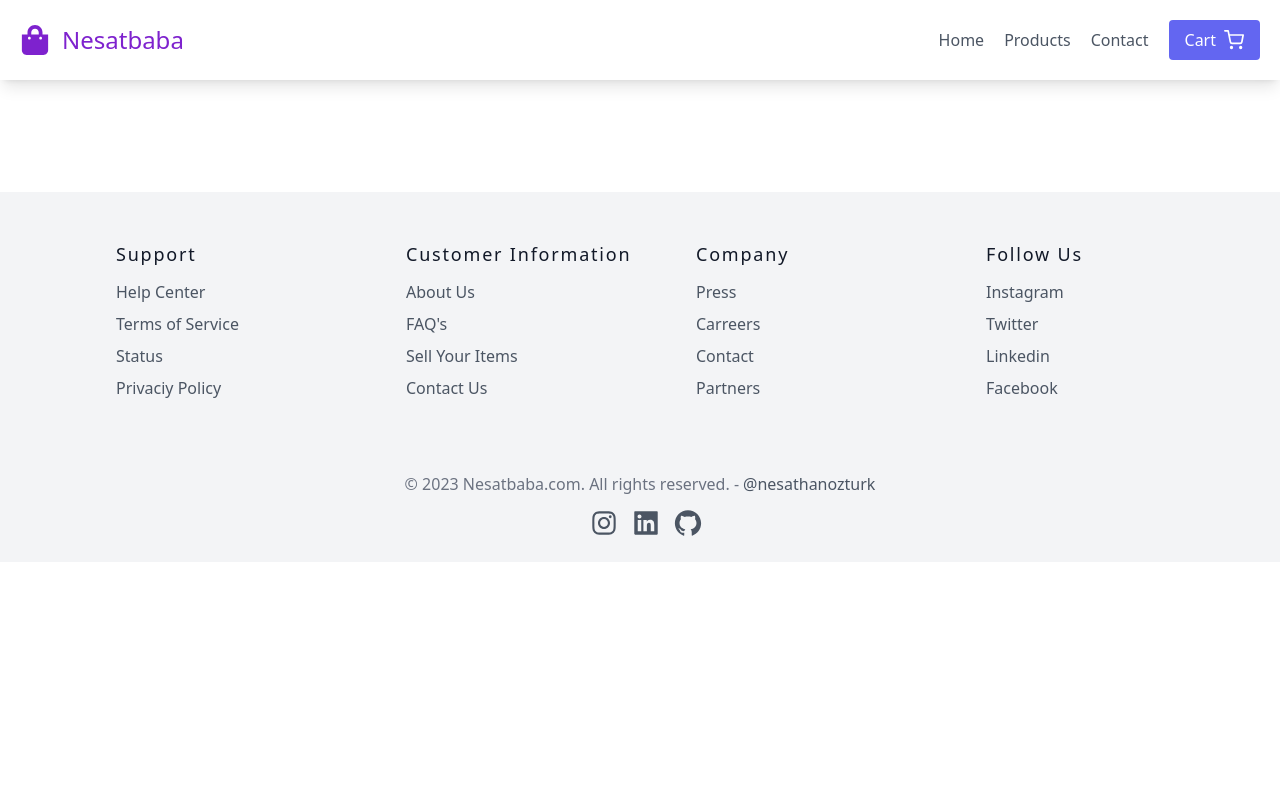
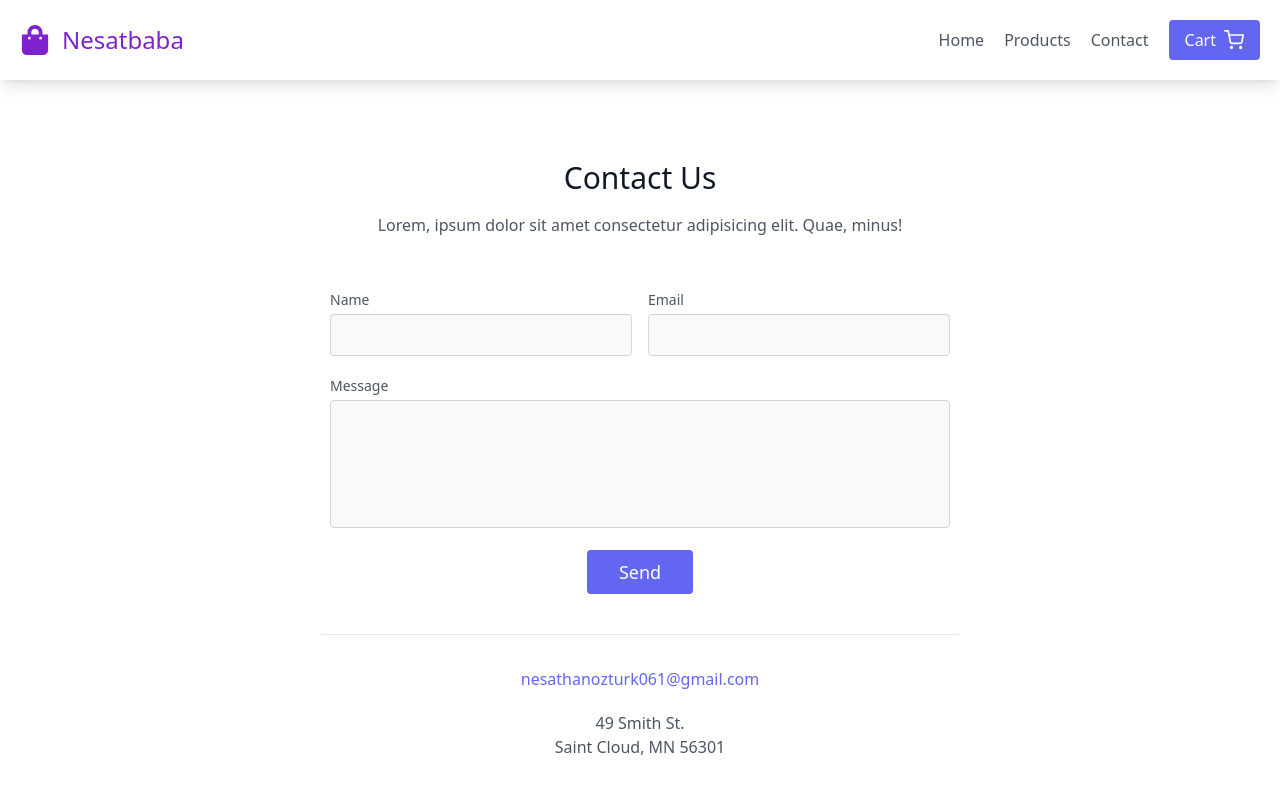
Before and after one commit to nesathanozturk/ozshop, a React (Create React App) app: page /contact in a window 1280 px wide. Shown: the top 800 px of the page. Built offline with nearby package versions, Linux system fonts and the light colour scheme.

Commit message:
style: edited contact

```diff
--- a/src/App.js
+++ b/src/App.js
@@ -1,6 +1,7 @@
 import { Routes, Route } from "react-router-dom";
 import Cart from "./pages/cart/Cart";
 import CategoryProducts from "./pages/category-products/CategoryProducts";
+import Contact from "./pages/contact/Contact";
 import Footer from "./components/footer/Footer";
 import Header from "./components/header/Header";
 import Home from "./pages/home/Home";
@@ -21,6 +22,7 @@
           path="/categories/:name/product/:id"
           element={<ProductDetail />}
         />
+        <Route path="/contact" exact element={<Contact />} />
         <Route path="/cart" element={<Cart />} />
       </Routes>
       <Footer />
--- a/src/pages/contact/Contact.jsx
+++ b/src/pages/contact/Contact.jsx
@@ -1,127 +1,82 @@
 const Contact = () => {
   return (
-    <section class="text-gray-600 body-font relative">
-      <div class="container px-5 py-24 mx-auto">
-        <div class="flex flex-col text-center w-full mb-12">
-          <h1 class="sm:text-3xl text-2xl font-medium title-font mb-4 text-gray-900">
+    <section className="text-gray-600 body-font relative">
+      <div className="container px-5 mt-20 mx-auto">
+        <div className="flex flex-col text-center w-full mb-12">
+          <h1 className="sm:text-3xl text-2xl font-medium title-font mb-4 text-gray-900">
             Contact Us
           </h1>
-          <p class="lg:w-2/3 mx-auto leading-relaxed text-base">
-            Whatever cardigan tote bag tumblr hexagon brooklyn asymmetrical
-            gentrify.
+          <p className="lg:w-2/3 mx-auto leading-relaxed text-base">
+            Lorem, ipsum dolor sit amet consectetur adipisicing elit. Quae,
+            minus!
           </p>
         </div>
-        <div class="lg:w-1/2 md:w-2/3 mx-auto">
-          <div class="flex flex-wrap -m-2">
-            <div class="p-2 w-1/2">
-              <div class="relative">
-                <label for="name" class="leading-7 text-sm text-gray-600">
+        <div className="lg:w-1/2 md:w-2/3 mx-auto">
+          <div className="flex flex-wrap -m-2">
+            <div className="p-2 w-1/2">
+              <div className="relative">
+                <label
+                  htmlFor="name"
+                  className="leading-7 text-sm text-gray-600"
+                >
                   Name
                 </label>
                 <input
                   type="text"
                   id="name"
                   name="name"
-                  class="w-full bg-gray-100 bg-opacity-50 rounded border border-gray-300 focus:border-indigo-500 focus:bg-white focus:ring-2 focus:ring-indigo-200 text-base outline-none text-gray-700 py-1 px-3 leading-8 transition-colors duration-200 ease-in-out"
+                  className="w-full bg-gray-100 bg-opacity-50 rounded border border-gray-300 focus:border-indigo-500 focus:bg-white focus:ring-2 focus:ring-indigo-200 text-base outline-none text-gray-700 py-1 px-3 leading-8 transition-colors duration-200 ease-in-out"
                 />
               </div>
             </div>
-            <div class="p-2 w-1/2">
-              <div class="relative">
-                <label for="email" class="leading-7 text-sm text-gray-600">
+            <div className="p-2 w-1/2">
+              <div className="relative">
+                <label
+                  htmlFor="email"
+                  className="leading-7 text-sm text-gray-600"
+                >
                   Email
                 </label>
                 <input
                   type="email"
                   id="email"
                   name="email"
-                  class="w-full bg-gray-100 bg-opacity-50 rounded border border-gray-300 focus:border-indigo-500 focus:bg-white focus:ring-2 focus:ring-indigo-200 text-base outline-none text-gray-700 py-1 px-3 leading-8 transition-colors duration-200 ease-in-out"
+                  className="w-full bg-gray-100 bg-opacity-50 rounded border border-gray-300 focus:border-indigo-500 focus:bg-white focus:ring-2 focus:ring-indigo-200 text-base outline-none text-gray-700 py-1 px-3 leading-8 transition-colors duration-200 ease-in-out"
                 />
               </div>
             </div>
-            <div class="p-2 w-full">
-              <div class="relative">
-                <label for="message" class="leading-7 text-sm text-gray-600">
+            <div className="p-2 w-full">
+              <div className="relative">
+                <label
+                  htmlFor="message"
+                  className="leading-7 text-sm text-gray-600"
+                >
                   Message
                 </label>
                 <textarea
                   id="message"
                   name="message"
-                  class="w-full bg-gray-100 bg-opacity-50 rounded border border-gray-300 focus:border-indigo-500 focus:bg-white focus:ring-2 focus:ring-indigo-200 h-32 text-base outline-none text-gray-700 py-1 px-3 resize-none leading-6 transition-colors duration-200 ease-in-out"
+                  className="w-full bg-gray-100 bg-opacity-50 rounded border border-gray-300 focus:border-indigo-500 focus:bg-white focus:ring-2 focus:ring-indigo-200 h-32 text-base outline-none text-gray-700 py-1 px-3 resize-none leading-6 transition-colors duration-200 ease-in-out"
                 ></textarea>
               </div>
             </div>
-            <div class="p-2 w-full">
-              <button class="flex mx-auto text-white bg-indigo-500 border-0 py-2 px-8 focus:outline-none hover:bg-indigo-600 rounded text-lg">
-                Button
+            <div className="p-2 w-full">
+              <button className="flex mx-auto text-white bg-indigo-500 border-0 py-2 px-8 focus:outline-none hover:bg-indigo-600 rounded text-lg">
+                Send
               </button>
             </div>
-            <div class="p-2 w-full pt-8 mt-8 border-t border-gray-200 text-center">
-              <a class="text-indigo-500">example@email.com</a>
-              <p class="leading-normal my-5">
+            <div className="p-2 w-full pt-8 mt-8 border-t border-gray-200 text-center">
+              <a
+                href="mailto:nesathanozturk061@gmail.com"
+                className="text-indigo-500"
+              >
+                nesathanozturk061@gmail.com
+              </a>
+              <p className="leading-normal my-5">
                 49 Smith St.
                 <br />
                 Saint Cloud, MN 56301
               </p>
-              <span class="inline-flex">
-                <a class="text-gray-500">
-                  <svg
-                    fill="currentColor"
-                    stroke-linecap="round"
-                    stroke-linejoin="round"
-                    stroke-width="2"
-                    class="w-5 h-5"
-                    viewBox="0 0 24 24"
-                  >
-                    <path d="M18 2h-3a5 5 0 00-5 5v3H7v4h3v8h4v-8h3l1-4h-4V7a1 1 0 011-1h3z"></path>
-                  </svg>
-                </a>
-                <a class="ml-4 text-gray-500">
-                  <svg
-                    fill="currentColor"
-                    stroke-linecap="round"
-                    stroke-linejoin="round"
-                    stroke-width="2"
-                    class="w-5 h-5"
-                    viewBox="0 0 24 24"
-                  >
-                    <path d="M23 3a10.9 10.9 0 01-3.14 1.53 4.48 4.48 0 00-7.86 3v1A10.66 10.66 0 013 4s-4 9 5 13a11.64 11.64 0 01-7 2c9 5 20 0 20-11.5a4.5 4.5 0 00-.08-.83A7.72 7.72 0 0023 3z"></path>
-                  </svg>
-                </a>
-                <a class="ml-4 text-gray-500">
-                  <svg
-                    fill="none"
-                    stroke="currentColor"
-                    stroke-linecap="round"
-                    stroke-linejoin="round"
-                    stroke-width="2"
-                    class="w-5 h-5"
-                    viewBox="0 0 24 24"
-                  >
-                    <rect
-                      width="20"
-                      height="20"
-                      x="2"
-                      y="2"
-                      rx="5"
-                      ry="5"
-                    ></rect>
-                    <path d="M16 11.37A4 4 0 1112.63 8 4 4 0 0116 11.37zm1.5-4.87h.01"></path>
-                  </svg>
-                </a>
-                <a class="ml-4 text-gray-500">
-                  <svg
-                    fill="currentColor"
-                    stroke-linecap="round"
-                    stroke-linejoin="round"
-                    stroke-width="2"
-                    class="w-5 h-5"
-                    viewBox="0 0 24 24"
-                  >
-                    <path d="M21 11.5a8.38 8.38 0 01-.9 3.8 8.5 8.5 0 01-7.6 4.7 8.38 8.38 0 01-3.8-.9L3 21l1.9-5.7a8.38 8.38 0 01-.9-3.8 8.5 8.5 0 014.7-7.6 8.38 8.38 0 013.8-.9h.5a8.48 8.48 0 018 8v.5z"></path>
-                  </svg>
-                </a>
-              </span>
             </div>
           </div>
         </div>
```
